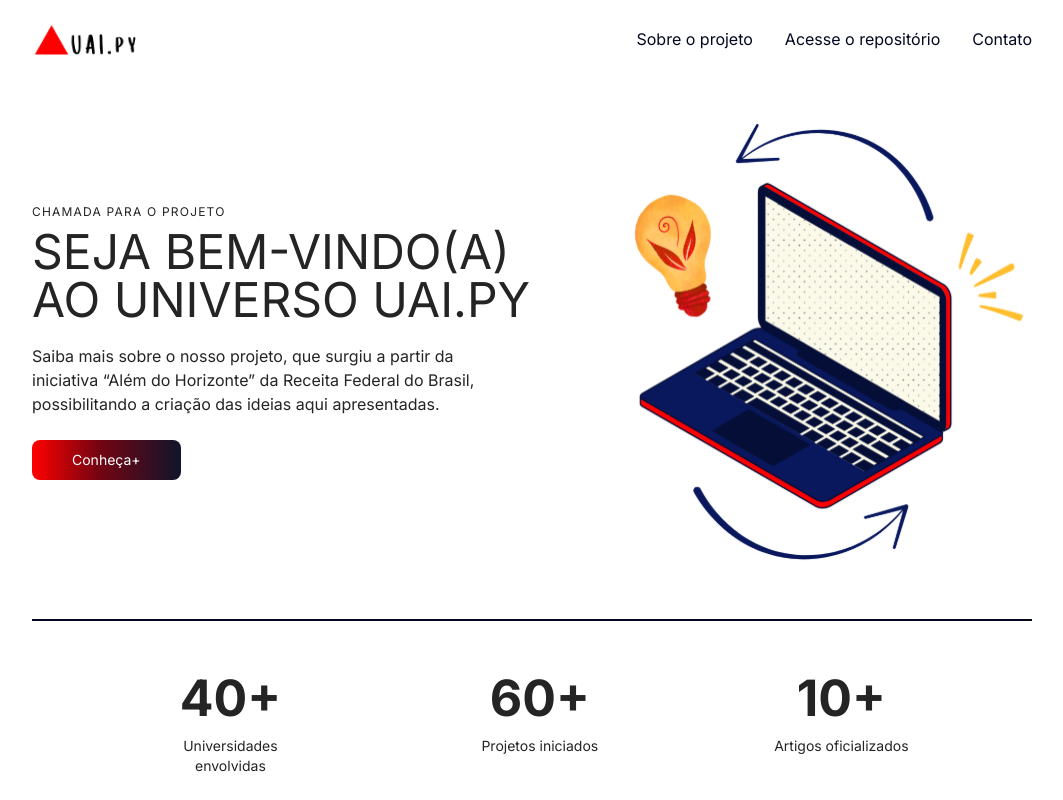
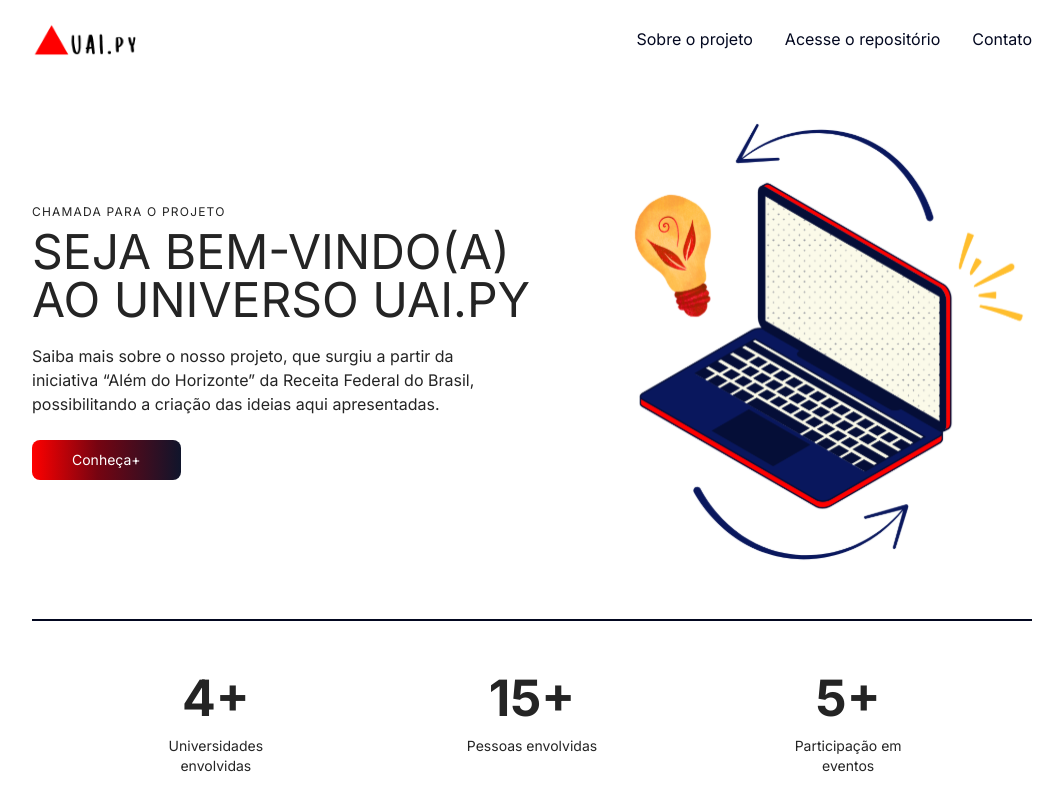
Before and after one commit to uaipy/uaipy-landingPage, a React (Vite) app: page / in a window 1280 px wide. Shown: the top 800 px of the page, without its empty margins (108-1171 px from the left). Built offline with nearby package versions, Linux system fonts and the light colour scheme.

Commit message:
feat: updating metrics values

```diff
--- a/src/components/sections/ProjectConcept/index.tsx
+++ b/src/components/sections/ProjectConcept/index.tsx
@@ -4,18 +4,18 @@
 const metrics = [
     {
         "id": 1,
-        "title": "40+",
+        "title": "4+",
         "description": "Universidades envolvidas"
     },
     {
         "id": 2,
-        "title": "60+",
-        "description": "Projetos iniciados"
+        "title": "15+",
+        "description": "Pessoas envolvidas"
     },
     {
         "id": 3,
-        "title": "10+",
-        "description": "Artigos oficializados"
+        "title": "5+",
+        "description": "Participação em eventos"
     }
 ];
 
```
